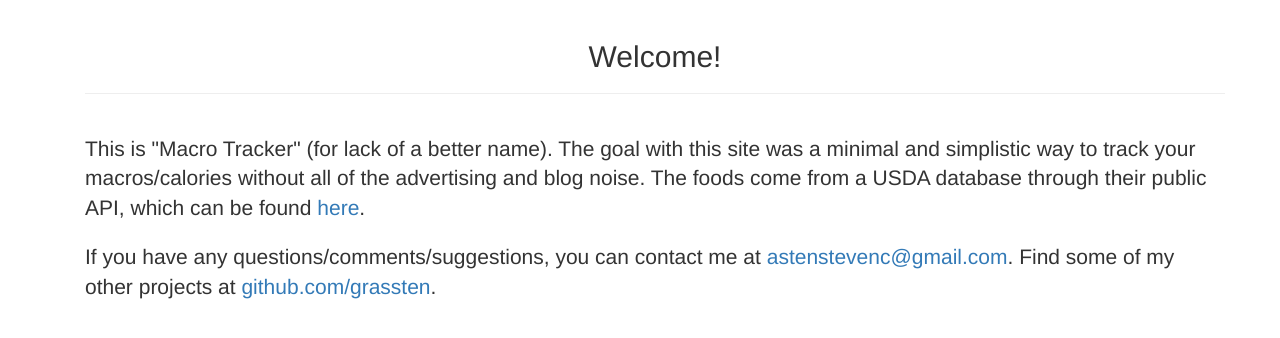
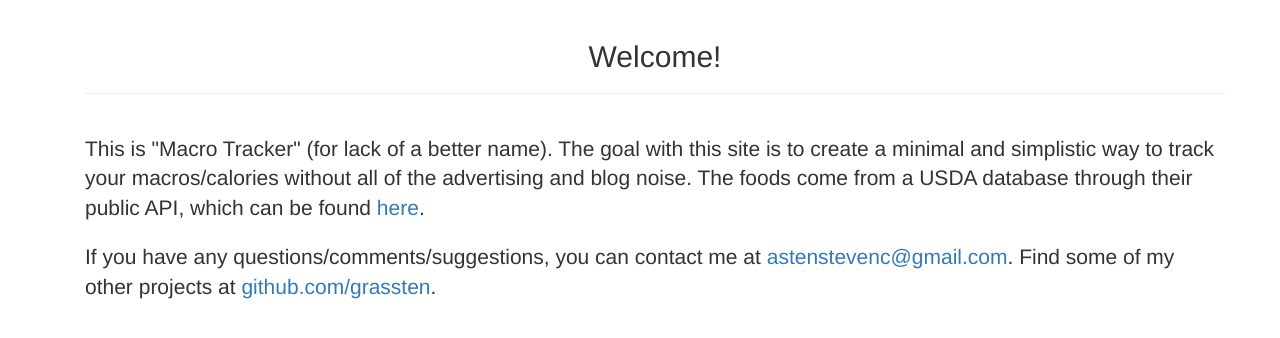
Before and after one commit to grassten/MacroTrackerProject, a Flask app: page / in a window 1280 px wide. Shown: the part 51-389 px from the top of the page. Run offline with Flask 2, Linux system fonts and the light colour scheme; some libraries are stand-ins or nearby versions.

Commit message:
Styling, home page content

```diff
--- a/app/templates/index.html
+++ b/app/templates/index.html
@@ -1,24 +1,22 @@
-{% extends 'base.html' %}
-
-{% block app_content %}
+{% extends 'base.html' %} {% block app_content %}
 <div class="container">
     {% if current_user.is_authenticated %}
-        <h2 class="text-center">Welcome, {{ current_user.username }}!</h2>
+    <h2 class="text-center">Welcome, {{ current_user.username }}!</h2>
     {% else %}
-        <h2 class="text-center">Welcome!</h2>
+    <h2 class="text-center">Welcome!</h2>
     {% endif %}
-    <hr/><br/>
+    <hr/>
+    <br/>
     <p class="lead">
-        This is "Macro Tracker" (for lack of a better name). The goal with this site was
-        a minimal and simplistic way to track your macros/calories without all
-        of the advertising and blog noise. The foods come from a USDA database
-        through their public API, which can be found
+        This is "Macro Tracker" (for lack of a better name). The goal with this site is to create a minimal and simplistic way to
+        track your macros/calories without all of the advertising and blog noise. The foods come from a USDA database through
+        their public API, which can be found
         <a href="https://ndb.nal.usda.gov/ndb/api/doc" target="_blank">here</a>.
     </p>
     <p class="lead">
         If you have any questions/comments/suggestions, you can contact me at
-        <a href="mailto:astenstevenc@gmail.com?Subject=Macro%20tracker" target="_blank">astenstevenc@gmail.com</a>.
-        Find some of my other projects at <a href="http://www.github.com/grassten" target="_blank">github.com/grassten</a>.</p>
+        <a href="mailto:astenstevenc@gmail.com?Subject=Macro%20tracker" target="_blank">astenstevenc@gmail.com</a>. Find some of my other projects at
+        <a href="http://www.github.com/grassten" target="_blank">github.com/grassten</a>.</p>
     </p>
 </div>
 {% endblock %}
```
